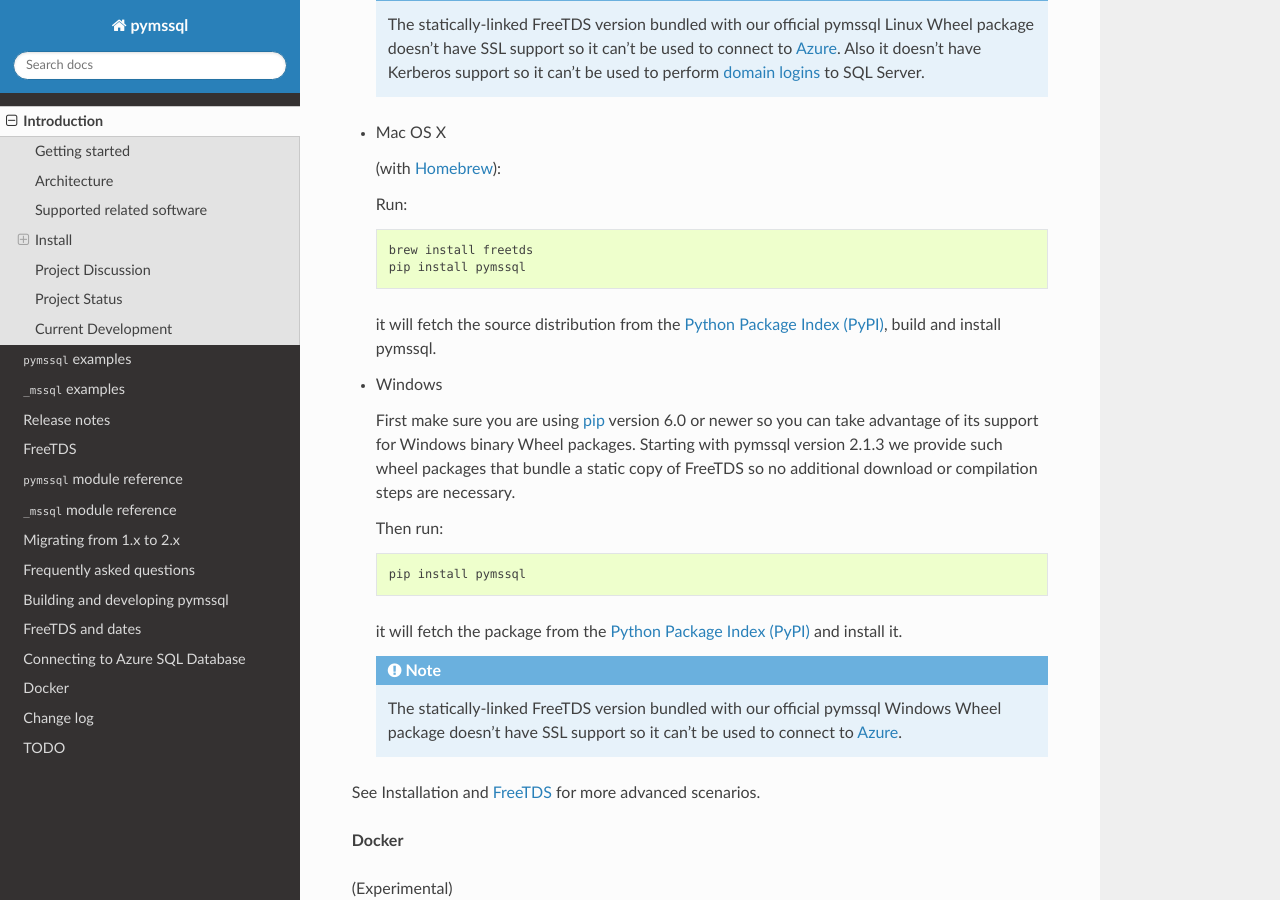
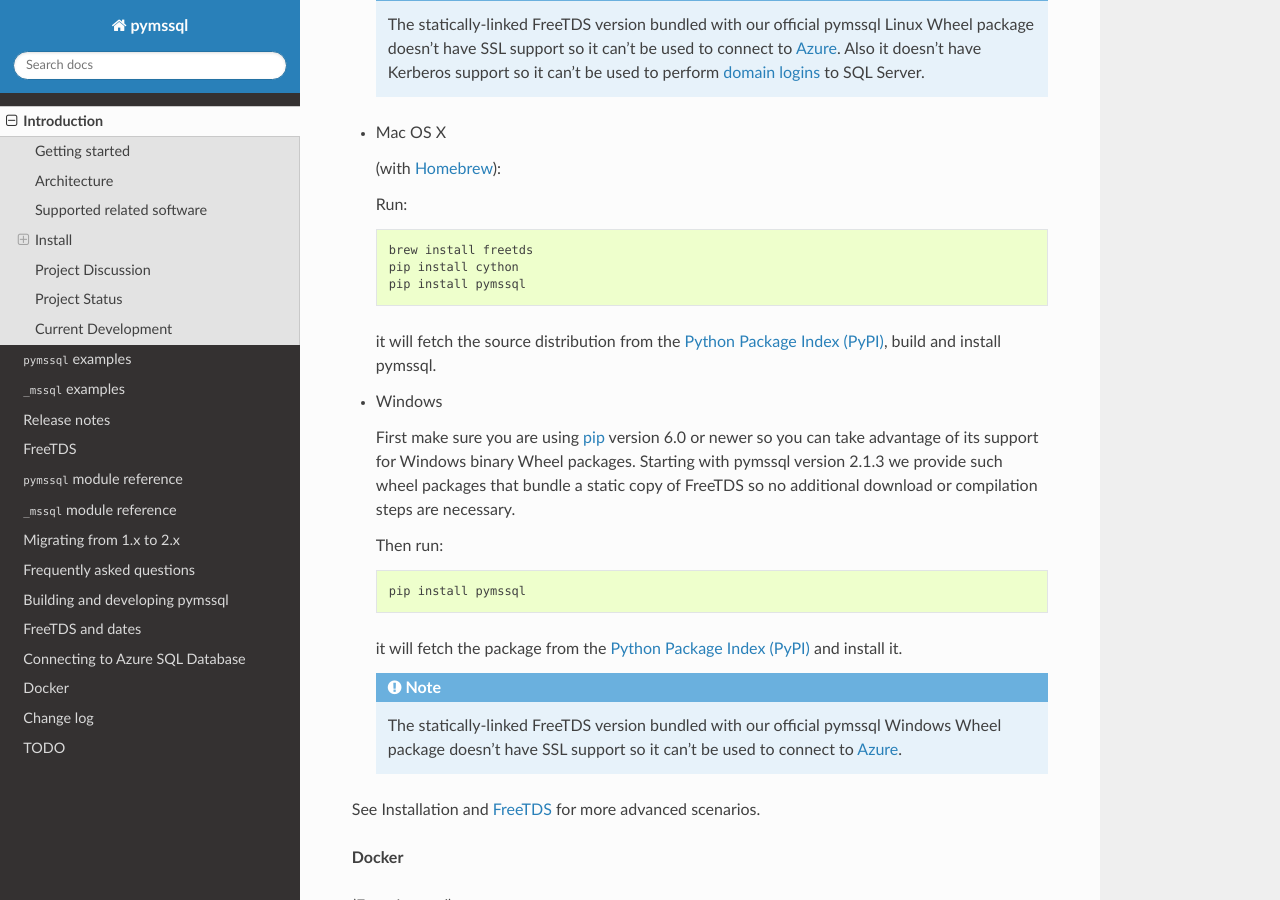
Before and after one commit to pymssql/pymssql, a Sphinx documentation site: the page built from docs/intro.rst, in a window 1280 px wide and 900 px high, scrolled down 689 px. Built offline with Sphinx 7.4.7 and the Read the Docs theme 2.0.0, drawn with Linux system fonts in a browser that asks for light colours.

Commit message:
Include cython installation in docs

```diff
--- a/docs/intro.rst
+++ b/docs/intro.rst
@@ -46,6 +46,7 @@
   .. code-block:: bash
 
       brew install freetds
+      pip install cython
       pip install pymssql
 
   it will fetch the source distribution from the `Python Package Index
```
